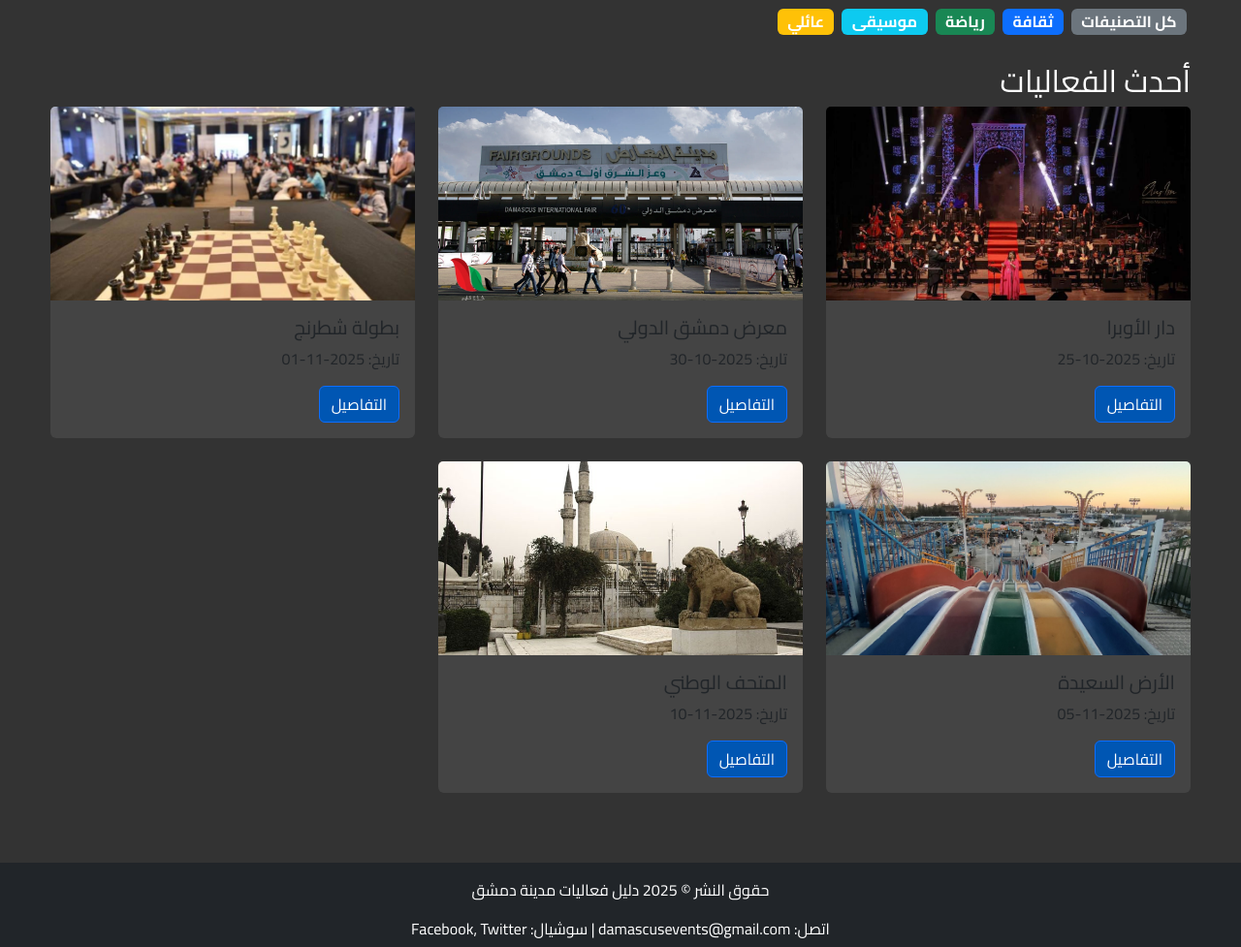
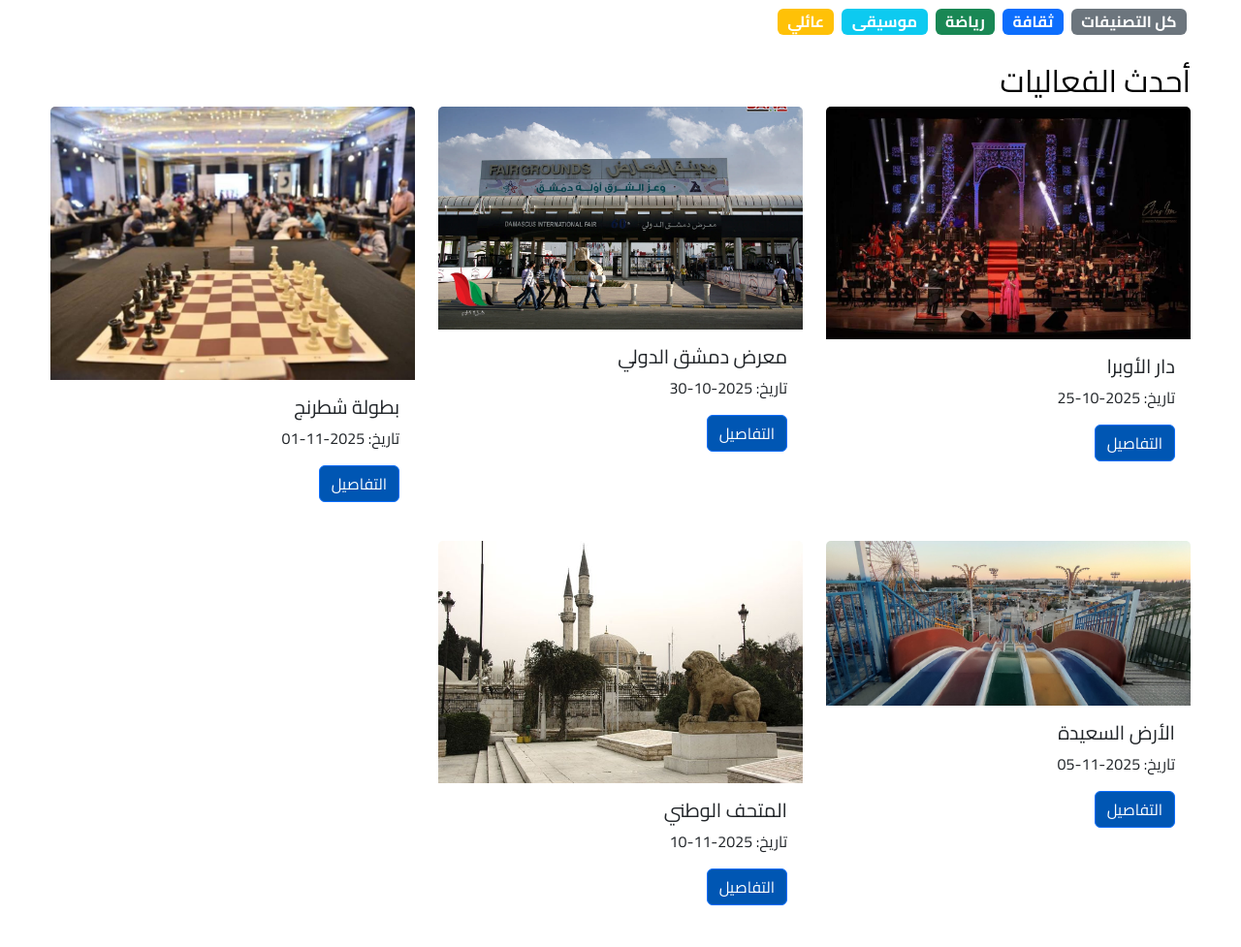
Before and after one commit to Rafi-GH77/events_BWP401_HW_F24, a plain HTML site: page index.html in a window 1280 px wide. Shown: the part 974-1951 px from the top of the page at 97% size. Drawn offline with nearby package versions, Linux system fonts and the light colour scheme.

Commit message:
Add files via upload

```diff
--- a/css/style.css
+++ b/css/style.css
@@ -1,8 +1,8 @@
 
 body {
     font-family: 'Cairo', sans-serif;
-    background-color: #333;
-    color: #fff;
+    background-color: #ffffff;
+    color: #000000;
 }
 /* Container for layout control */
 .container {
@@ -33,20 +33,13 @@ body.lang-ar {
     text-align: right;
 }
 
-/* LTR support for English */
-body.lang-en {
-    direction: ltr;
-    text-align: left;
-}
-
 /* Card styling for dark theme */
 .card {
-    background-color: #444;
-    border: none;
+    background-color: #ffffff;
+    border:4px;
 }
 
 /* Card image sizing */
 .card-img-top {
-    height: 200px;
     object-fit: cover;
 }
```
